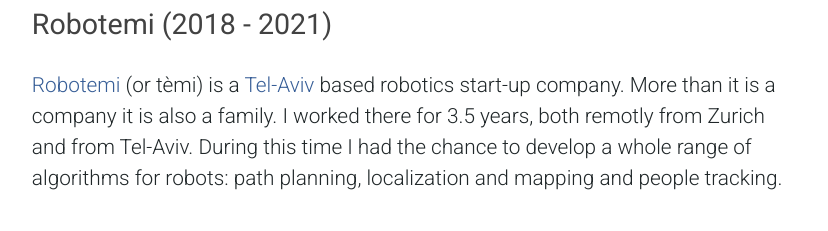
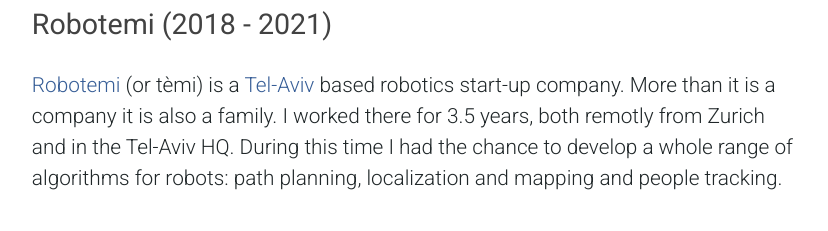
Before and after one commit to yardenas/yardenas.com, a Vue app: page / in a window 1280 px wide. Shown: the part 1193-1424 px from the top of the page, without its empty margins (224-1052 px from the left). Built offline with nearby package versions, Linux system fonts and the light colour scheme.

Commit message:
Minor update in Home page

```diff
--- a/src/views/Home.vue
+++ b/src/views/Home.vue
@@ -110,7 +110,7 @@
           >
           based robotics start-up company. More than it is a company it is also
           a family. I worked there for 3.5 years, both remotly from Zurich and
-          from Tel-Aviv. During this time I had the chance to develop a whole
+          in the Tel-Aviv HQ. During this time I had the chance to develop a whole
           range of algorithms for robots: path planning, localization and mapping and people tracking.
         </p>
 
```
Also changed, not shown: 1 other file (tests, documents, lock files or other folders).
